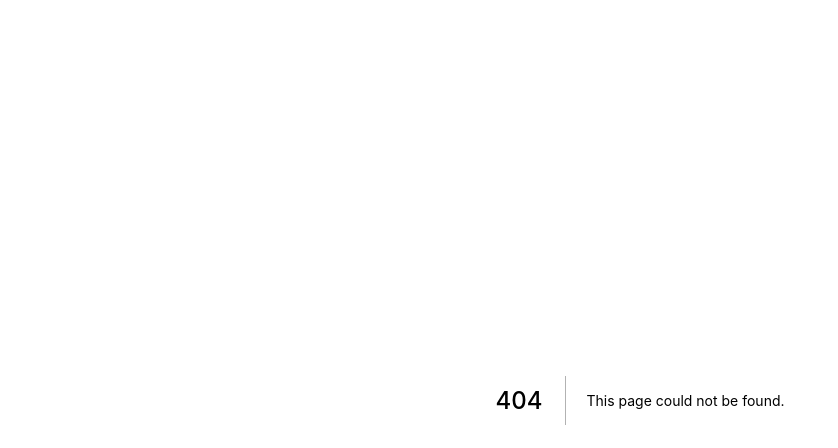
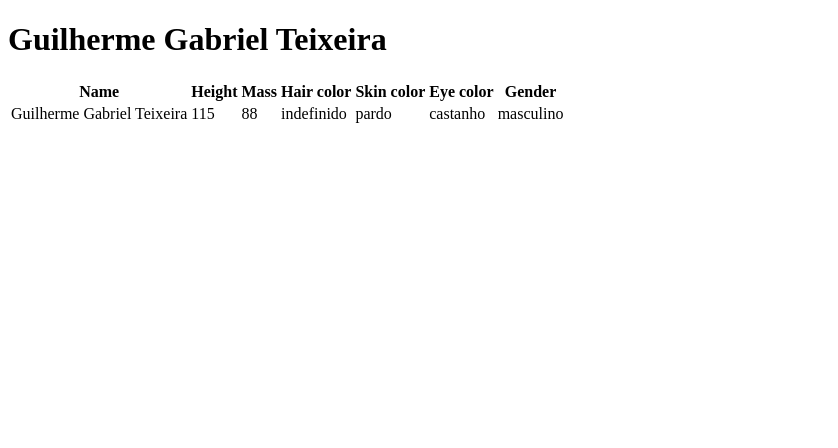
Before and after one commit to danvitoriano/nextjs-api-routes-app, a Next.js app: page /apresentation in a window 1280 px wide. Before the commit this address had no page. Shown: the top 448 px of the page, without its empty margins (0-838 px from the left). Built offline with nearby package versions, Linux system fonts and the light colour scheme.

Commit message:
pagina apresentation

```diff
--- /dev/null
+++ b/pages/apresentation/index.js
@@ -0,0 +1,30 @@
+export default function Apresentation() {
+    return (
+    <>
+    <h1>Guilherme Gabriel Teixeira</h1>
+    <table>
+      <thead>
+        <tr>
+          <th>Name</th>
+          <th>Height</th>
+          <th>Mass</th>
+          <th>Hair color</th>
+          <th>Skin color</th>
+          <th>Eye color</th>
+          <th>Gender</th>
+        </tr>
+      </thead>
+      <tbody>
+        <tr>
+          <td>Guilherme Gabriel Teixeira</td>
+          <td>115</td>
+          <td>88</td>
+          <td>indefinido</td>
+          <td>pardo</td>
+          <td>castanho</td>
+          <td>masculino</td>
+        </tr>
+      </tbody>
+    </table>
+    </>)
+  }
```
Also changed, not shown: pages/index.js (+11 -1 lines), 1 other file (tests, documents, lock files or other folders).
